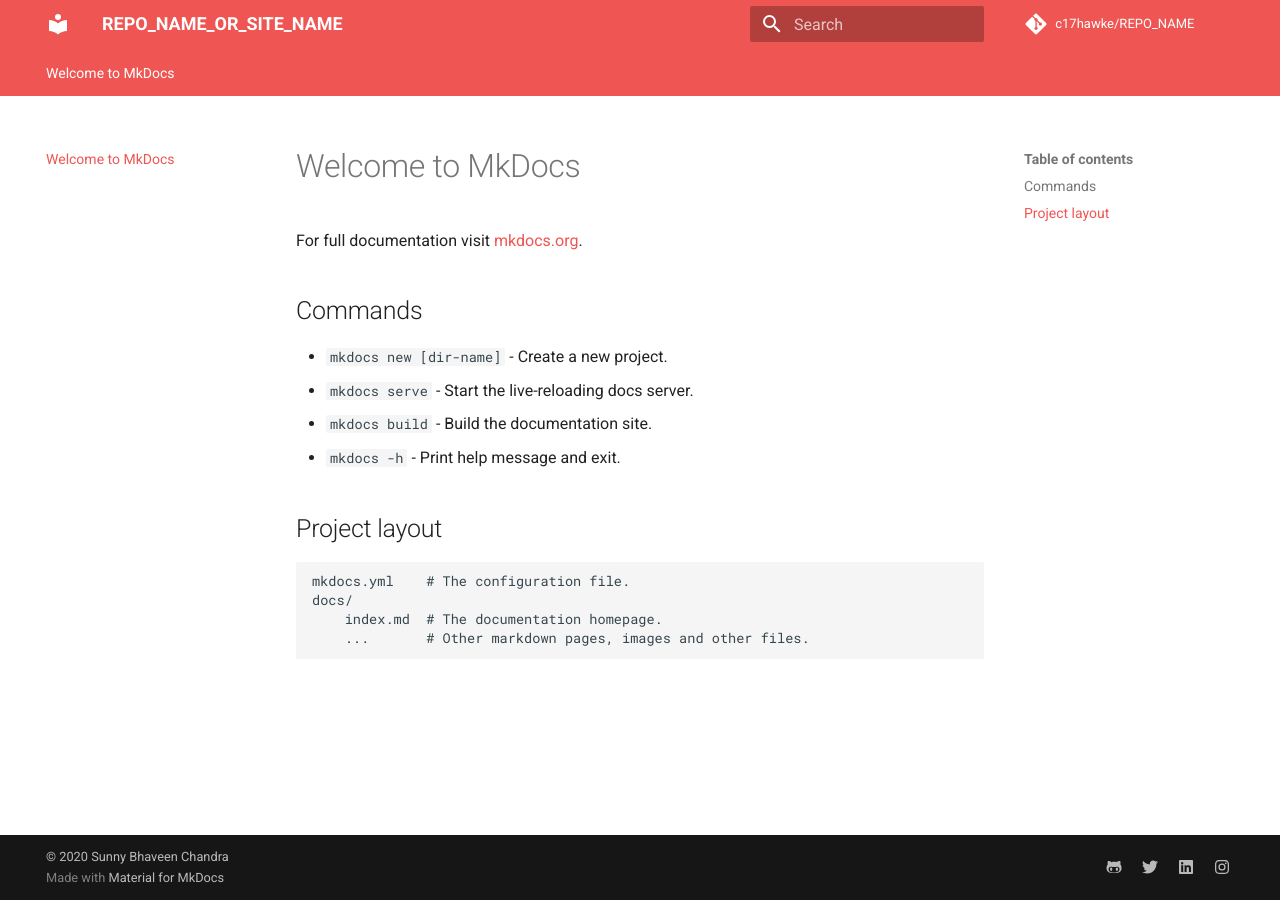
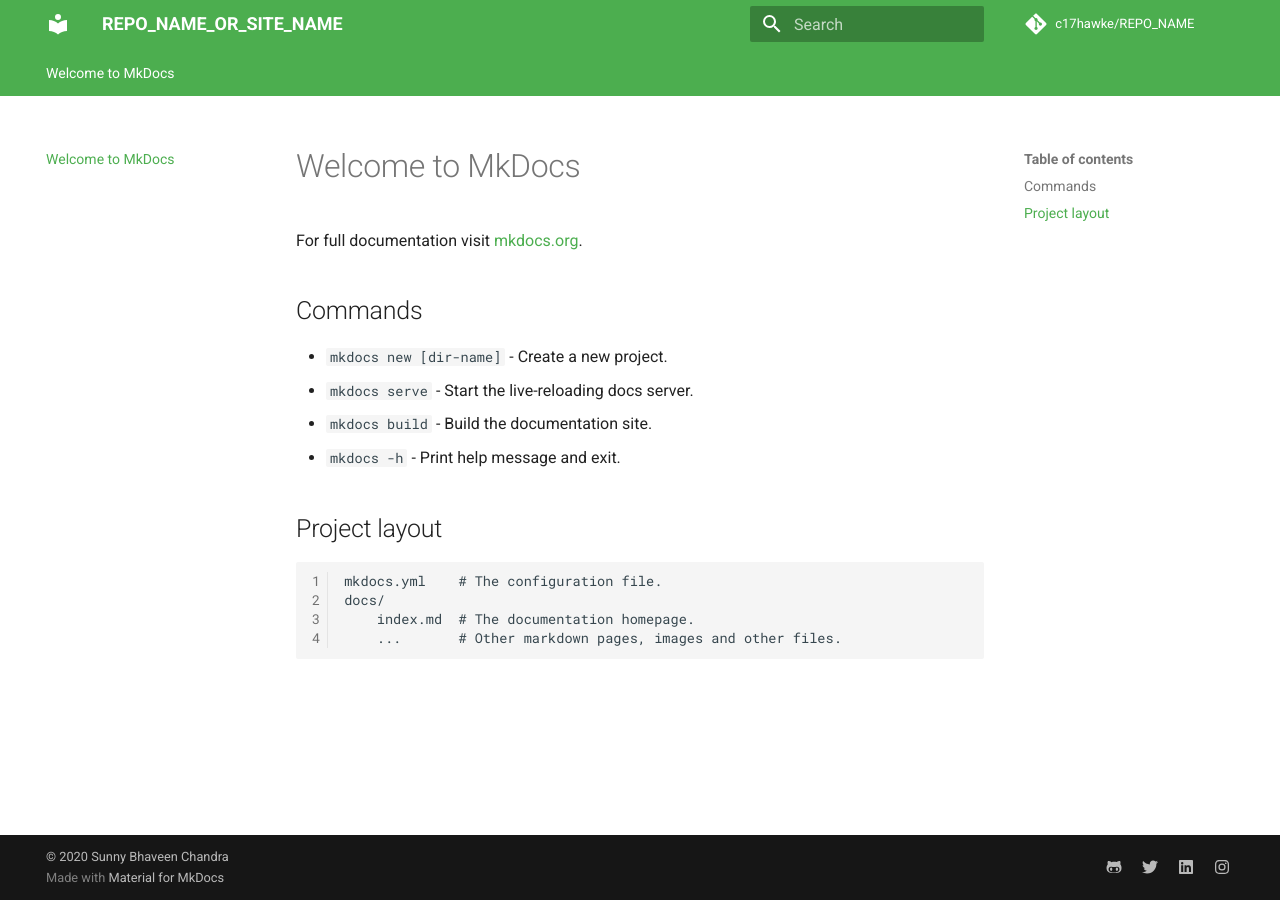
Before and after one commit to c17hawke/docsTemplate, an MkDocs documentation site: the page built from docs/index.md, in a window 1280 px wide. Built offline with MkDocs 1.6.1 and Material for MkDocs 9.7.7, drawn with Linux system fonts in a browser that asks for light colours; comment, search, counter and statistics services are not loaded.

Commit message:
Update config of mkdocs

```diff
--- a/mkdocs.yml
+++ b/mkdocs.yml
@@ -16,8 +16,8 @@ theme:
     - tabs
   language: en
   palette:
-    primary: red
-    accent: red
+    primary: green
+    accent: green
 
 extra:
   social:
@@ -33,13 +33,15 @@ extra:
 extra_javascript:
   - https://cdnjs.cloudflare.com/ajax/libs/mathjax/2.7.0/MathJax.js?config=TeX-MML-AM_CHTML
 markdown_extensions:
-  - codehilite
+  - codehilite:
+      linenums: true
   - admonition
   - pymdownx.arithmatex
   - footnotes
   - pymdownx.details
   - pymdownx.superfences
   - pymdownx.mark
+  - pymdownx.highlight
 
 copyright: |
   &copy; 2020 <a href="https://github.com/c17hawke"  target="_blank" rel="noopener">Sunny Bhaveen Chandra</a>
```
